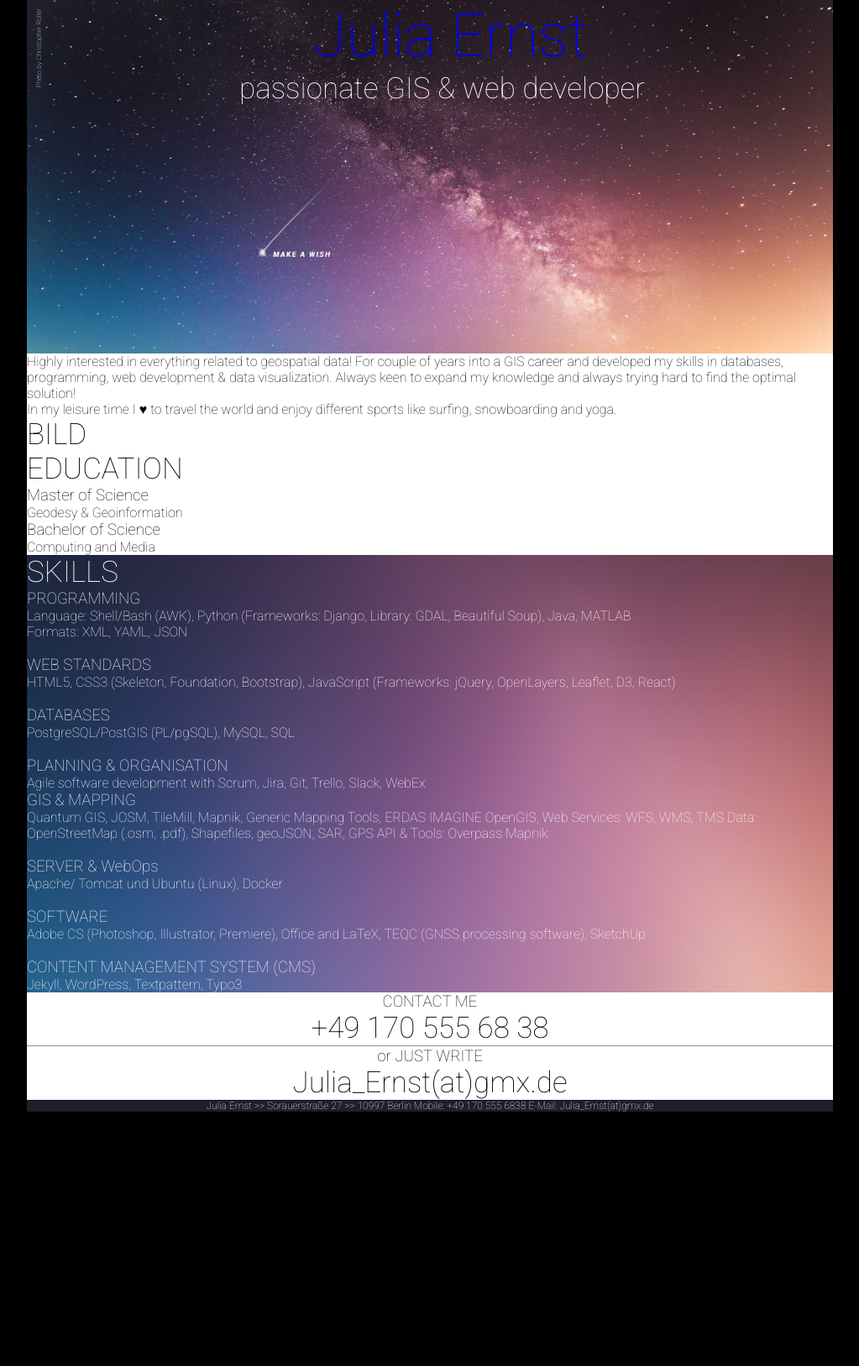
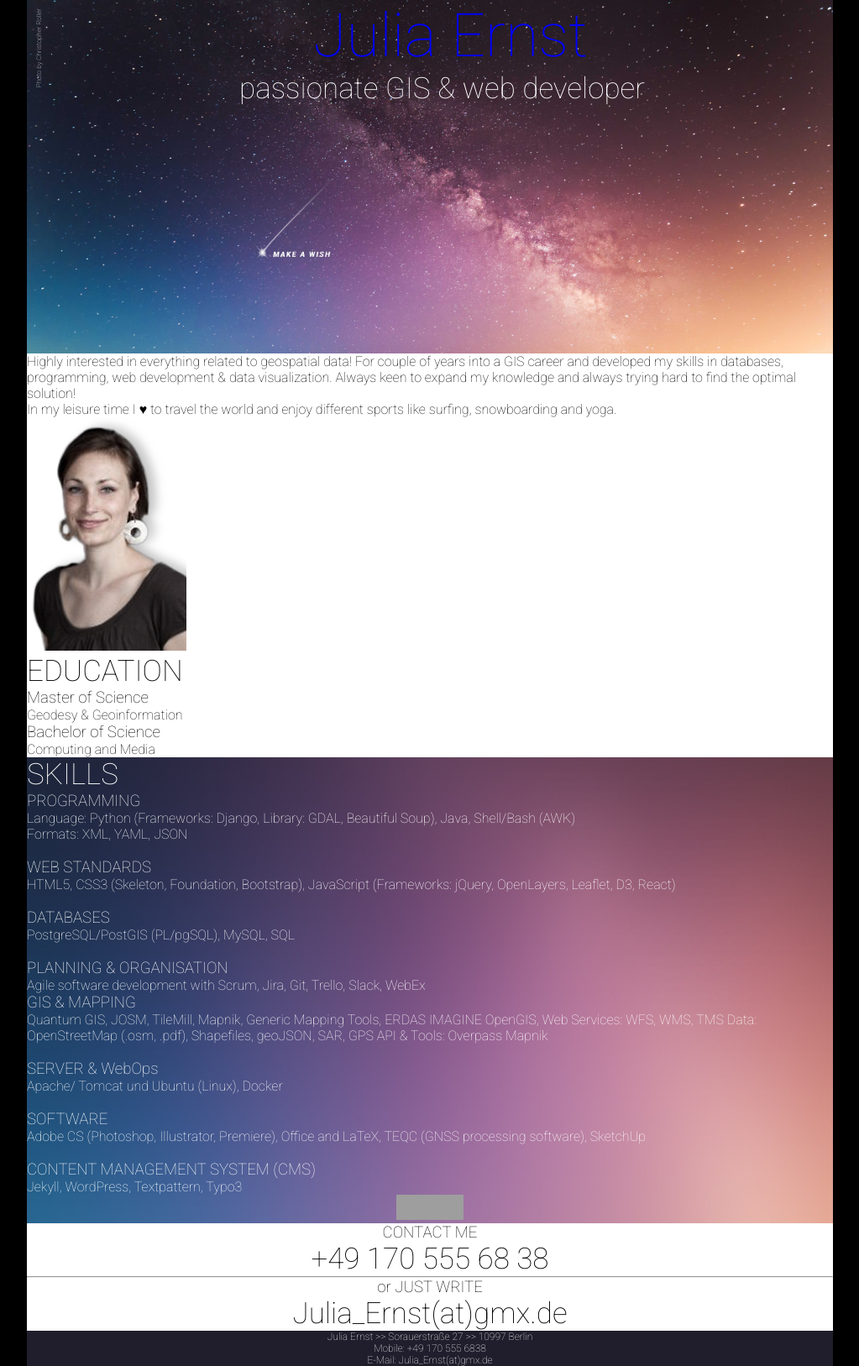
Before and after one commit to missserious/juliaernst, a Jekyll site: the page built from index.html, in a window 1280 px wide. Shown: the whole page at 84% size, without its empty margins (128-1151 px from the left). Built offline with Jekyll 4.4.1, drawn with Linux system fonts in a browser that asks for light colours; before the commit the page ends 1324 px from its top, so only the background shows below that; grey boxes are pictures that could not be loaded.

Commit message:
update layout

```diff
--- a/_layouts/default.html
+++ b/_layouts/default.html
@@ -37,10 +37,8 @@
   </main>
 
   <footer>
-    <h5>
-      Julia Ernst >> Sorauerstraße 27 >> 10997 Berlin
-      Mobile: +49 170 555 6838
-      E-Mail: Julia_Ernst(at)gmx.de
-    </h5>
+    <h5>Julia Ernst >> Sorauerstraße 27 >> 10997 Berlin</h5>
+    <h5>Mobile: +49 170 555 6838</h5>
+    <h5>E-Mail: Julia_Ernst(at)gmx.de</h5>
   </footer>
 </body>
--- a/css/stylesMobil.scss
+++ b/css/stylesMobil.scss
@@ -93,12 +93,13 @@ main {
     "education"
     "skills-1"
     "skills-2"
+    "icons"
     "contact";
 }
 
 .bckgnd {
   grid-column: 1;
-  grid-row: 3/5;
+  grid-row: 3/6;
   background: url('../img/bckgnd02.jpg') center no-repeat;
   z-index: -1;
 }
@@ -139,6 +140,17 @@ main {
 }
 
 .box-5 {
+    grid-area: icons;
+    display: flex;
+    justify-content: center;
+    align-items: center;
+}
+
+.box-5 img{
+  width: 40px;
+}
+
+.box-6 {
     background-color: #FFF;
     text-align: center;
     color: #000;
--- a/index.html
+++ b/index.html
@@ -27,7 +27,7 @@ author: Julia
       <p>Computing and Media</p>
     </div>
     <div class="picture">
-      <h2>BILD</h2>
+      <img src="img/JE_V5.jpg" alt="Julia Ernst">
     </div>
   </div>
 
@@ -36,7 +36,7 @@ author: Julia
 
     <!-- TODO: container >> div einfuegen -->
     <h3>PROGRAMMING</h3>
-    <p>Language: Shell/Bash (AWK), Python (Frameworks: Django, Library: GDAL, Beautiful Soup), Java, MATLAB</p>
+    <p>Language: Python (Frameworks: Django, Library: GDAL, Beautiful Soup), Java, Shell/Bash (AWK)</p>
     <p>Formats: XML, YAML, JSON</p>
     <br/>
 
@@ -70,9 +70,19 @@ author: Julia
     <p>Jekyll, WordPress, Textpattern, Typo3</p>
   </div>
 
+  <div class="box-5">
+    <a href="https://www.google.de/">
+    <img src="img/linkedIn2.png" alt="linkedIn">
+    </a>
+
+    <a href="https://www.google.de/">
+    <img src="img/GThub2.png" alt="GitHub">
+    </a>
+  </div>
+
   <div class="bckgnd"></div>
 
-  <div class="box-5">
+  <div class="box-6">
     <h3>CONTACT ME</h3>
     <h2>+49 170 555 68 38</h2>
     <hr>
```
Also changed, not shown: img/JE_V5.jpg (added).
